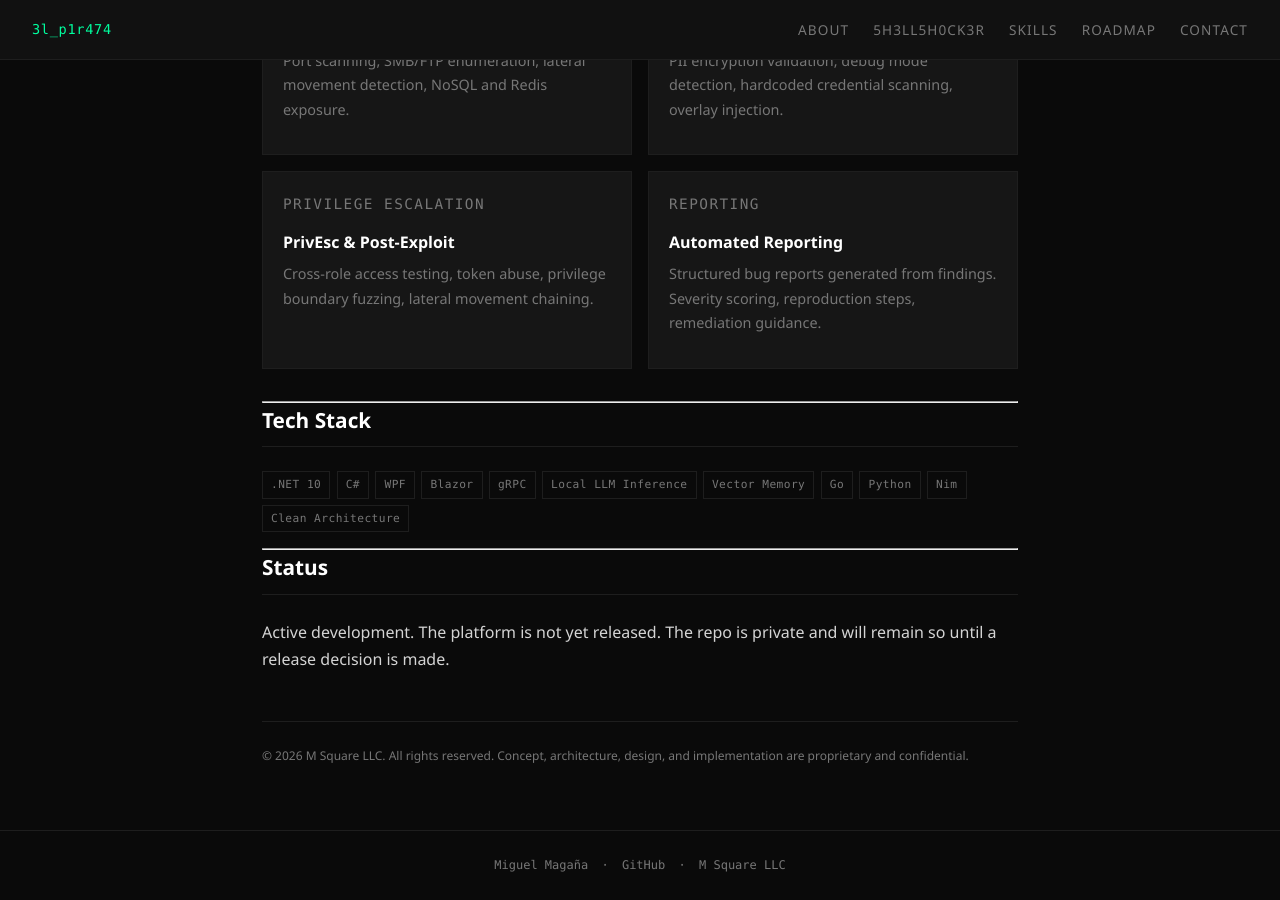
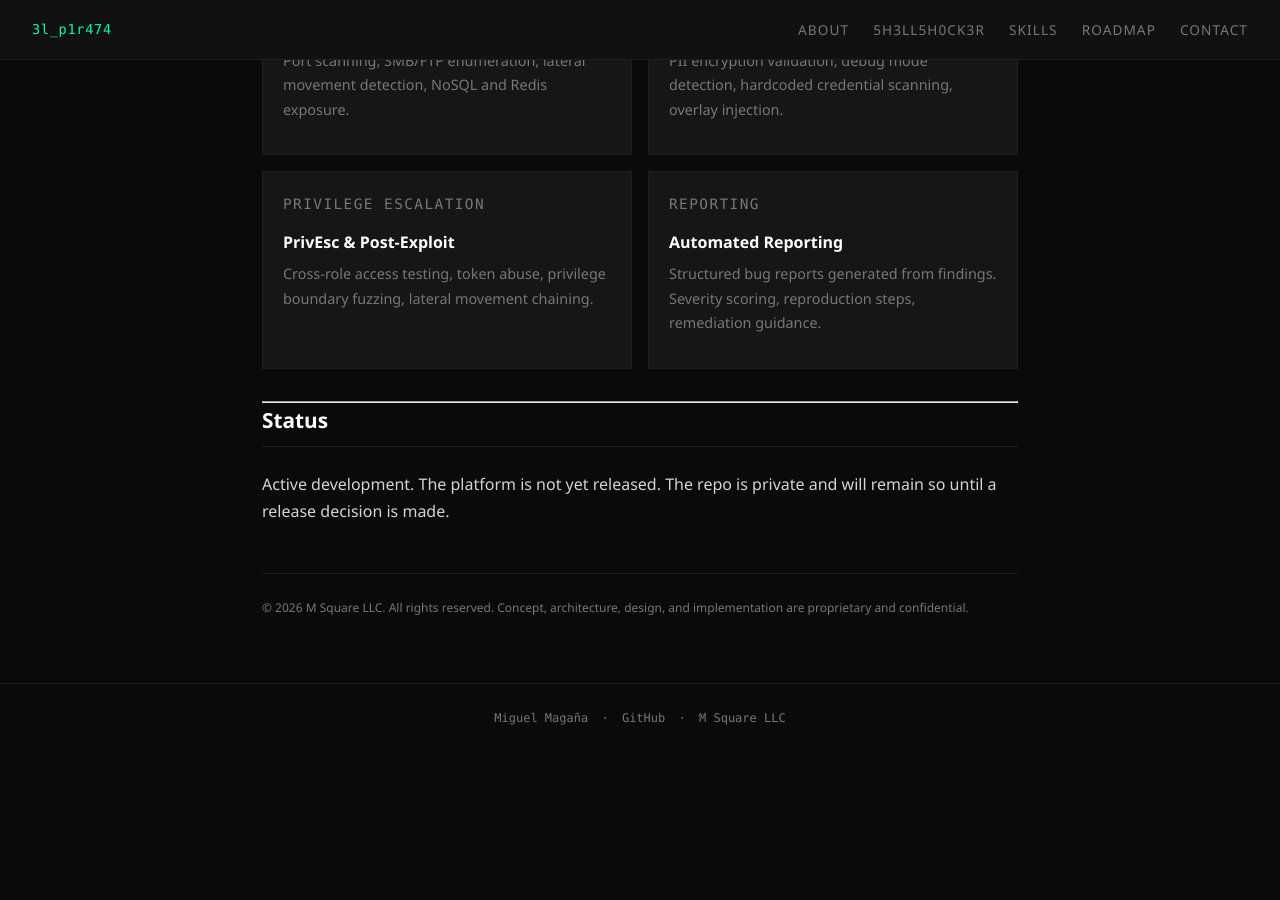
Before and after one commit to miguelmagana/miguelmagana.github.io, a Jekyll site: the page built from shocker.md, in a window 1280 px wide and 900 px high, scrolled down 809 px. Built offline with Jekyll 4.4.1, drawn with Linux system fonts in a browser that asks for light colours; after the commit the page ends 1561 px from its top, so only the background shows below that.

Commit message:
fix: remove tech stack section from shocker page — IP protection

```diff
--- a/shocker.md
+++ b/shocker.md
@@ -53,24 +53,6 @@ For serious inquiries — [contact me](/contact).
 
 ---
 
-## Tech Stack
-
-<div class="tag-list">
-  <span class="tag">.NET 10</span>
-  <span class="tag">C#</span>
-  <span class="tag">WPF</span>
-  <span class="tag">Blazor</span>
-  <span class="tag">gRPC</span>
-  <span class="tag">Local LLM Inference</span>
-  <span class="tag">Vector Memory</span>
-  <span class="tag">Go</span>
-  <span class="tag">Python</span>
-  <span class="tag">Nim</span>
-  <span class="tag">Clean Architecture</span>
-</div>
-
----
-
 ## Status
 
 Active development. The platform is not yet released. The repo is private and will remain so until a release decision is made.
```
